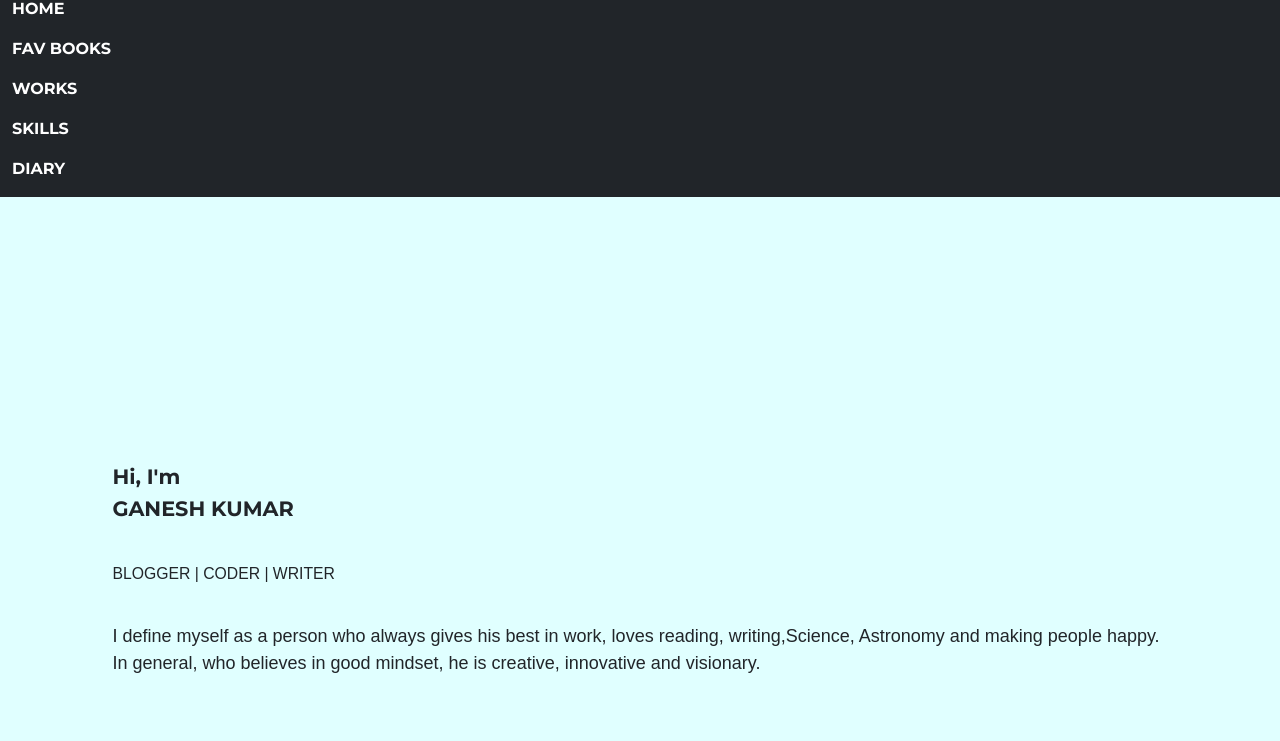
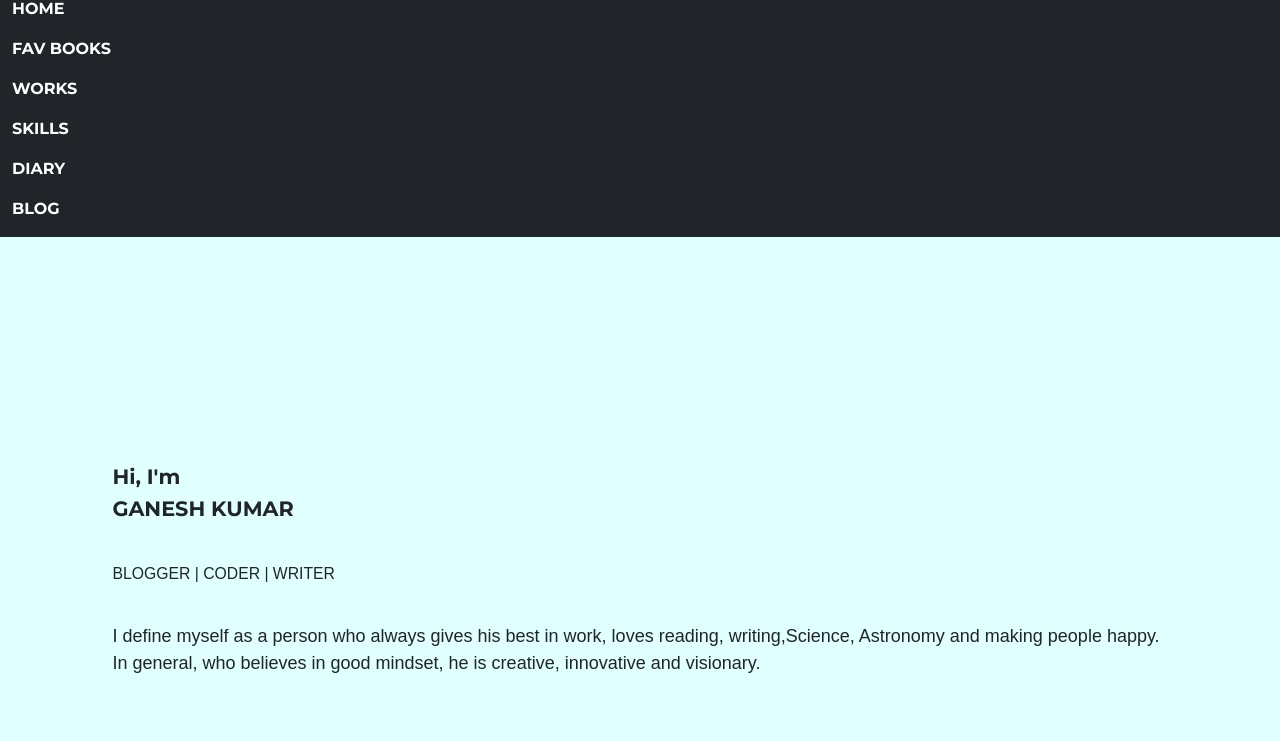
Before and after one commit to Learnerganesh/learnerganesh.github.io, a plain HTML site: page index.html in a window 1280 px wide. Both pictures are taken after a click on the button "Toggle navigation". Shown: the part 59-800 px from the top of the page. Drawn offline with nearby package versions, Linux system fonts and the light colour scheme.

Commit message:
Update index.html

```diff
--- a/index.html
+++ b/index.html
@@ -142,7 +142,9 @@ opacity:0.7;
 
 		<li class="nav-item">
 		<a class="nav-link active" aria-current="page" href="diary.html">DIARY</a>
-		</li>
+		<a class="nav-link active" aria-current="page" href="https://learnerganesh.github.io/Blog/how-to-be-happy.html">BLOG</a>
+
+       </li>
 
       </ul>
       <!--
```
